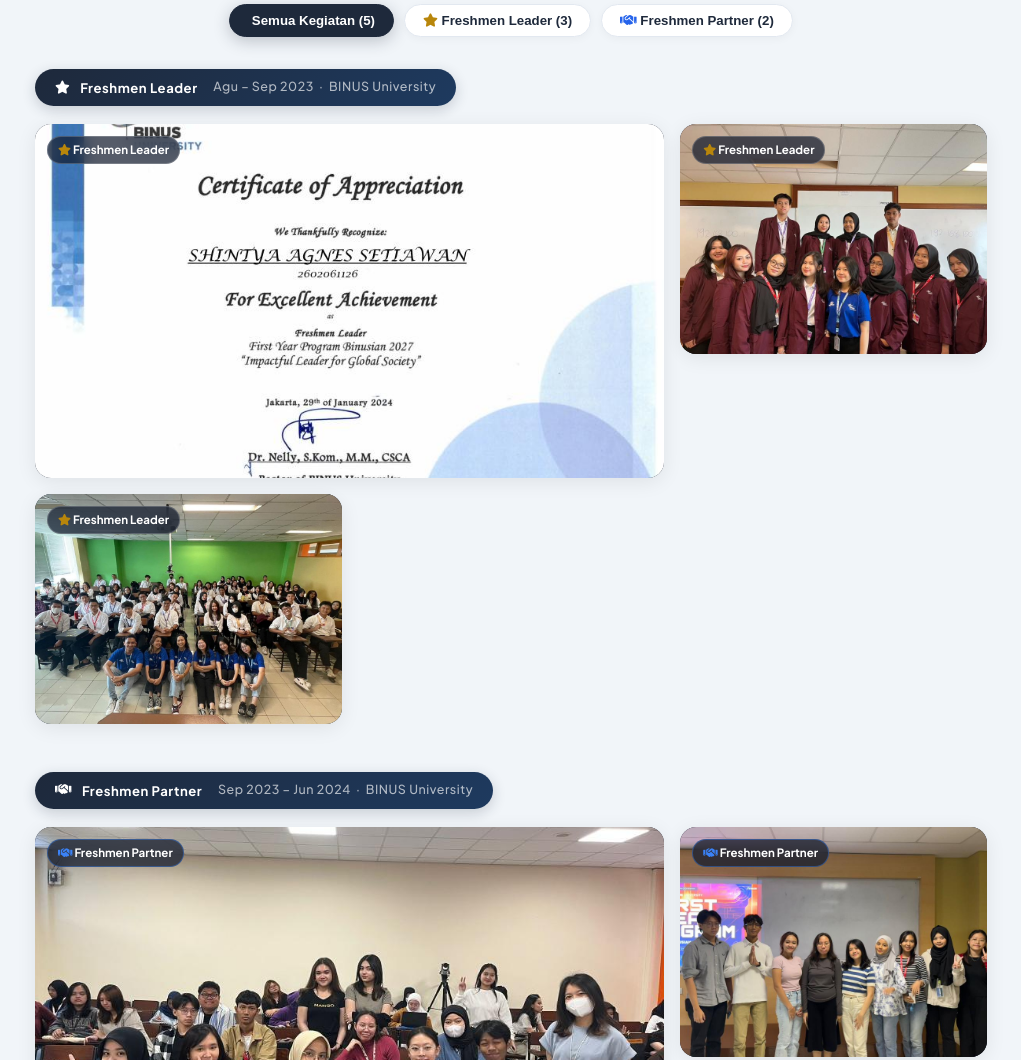
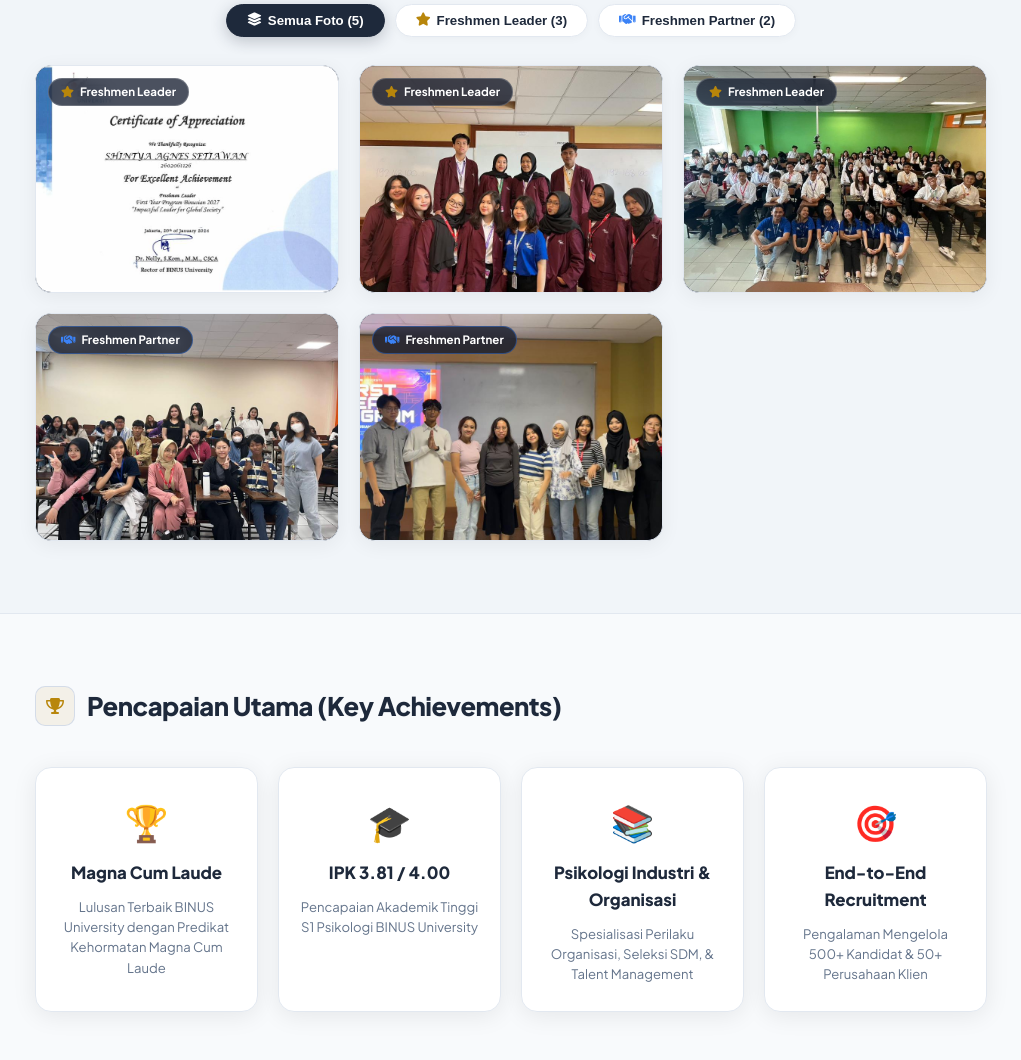
Before and after one commit to tius-su/shintya.agnes, a plain HTML site: page index.html in a window 1280 px wide. Shown: the part 3715-4775 px from the top of the page, without its empty margins (129-1150 px from the left). Drawn offline with Linux system fonts and the light colour scheme.

Commit message:
Add files via upload

```diff
--- a/index.html
+++ b/index.html
@@ -772,48 +772,43 @@
       box-shadow: 0 20px 50px rgba(0,0,0,0.5);
     }
 
-    /* ─── GALLERY ─────────────────────────────────────────────── */
+    /* ─── GALLERY (UNIFORM GRID & FILTER TABS) ──────────────── */
     #gallery { background: var(--bg2); }
     .gallery-filter-bar {
       display: flex; align-items: center; justify-content: center; gap: 10px;
-      flex-wrap: wrap; margin-bottom: 32px;
+      flex-wrap: wrap; margin-bottom: 28px;
     }
     .gallery-filter-btn {
       background: #fff; border: 1.5px solid var(--border);
       color: var(--navy); font-size: 0.83rem; font-weight: 600;
-      padding: 8px 18px; border-radius: 50px; cursor: pointer;
-      transition: all 0.25s ease; box-shadow: 0 2px 8px rgba(0,0,0,0.04);
+      padding: 8px 20px; border-radius: 50px; cursor: pointer;
+      transition: all 0.25s ease; box-shadow: 0 2px 8px rgba(0,0,0,0.03);
+      display: inline-flex; align-items: center; gap: 6px;
     }
     .gallery-filter-btn:hover { border-color: var(--blue); color: var(--blue); transform: translateY(-1px); }
     .gallery-filter-btn.active {
       background: var(--navy); border-color: var(--navy); color: #fff;
       box-shadow: 0 4px 16px rgba(30,41,59,0.25);
     }
-    .gallery-groups { display: flex; flex-direction: column; gap: 48px; }
-    .gallery-group-label {
-      display: inline-flex; align-items: center; gap: 10px;
-      background: linear-gradient(135deg, var(--navy) 0%, var(--navy3) 100%);
-      color: #fff; padding: 8px 20px; border-radius: 50px;
-      font-size: 0.82rem; font-weight: 700; letter-spacing: 0.04em;
-      margin-bottom: 18px; box-shadow: 0 4px 14px rgba(30,41,59,0.2);
-    }
-    .gallery-group-label .gl-period {
-      opacity: 0.65; font-weight: 500; font-size: 0.78rem;
-    }
     .gallery-grid {
       display: grid;
-      grid-template-columns: repeat(auto-fill, minmax(240px, 1fr));
-      gap: 16px;
+      grid-template-columns: repeat(3, 1fr);
+      gap: 20px;
     }
     .gallery-item {
       position: relative; border-radius: 16px; overflow: hidden;
-      cursor: pointer; aspect-ratio: 4/3;
-      box-shadow: 0 4px 20px rgba(0,0,0,0.08);
+      cursor: pointer; aspect-ratio: 4/3; width: 100%;
+      box-shadow: 0 4px 20px rgba(0,0,0,0.06);
+      border: 1px solid var(--border);
       transition: transform 0.35s cubic-bezier(0.16,1,0.3,1),
-                  box-shadow 0.35s ease;
+                  box-shadow 0.35s ease, border-color 0.35s ease;
       background: #0f172a;
     }
-    .gallery-item:hover { transform: translateY(-6px) scale(1.02); box-shadow: 0 16px 45px rgba(0,0,0,0.25); }
+    .gallery-item:hover {
+      transform: translateY(-6px);
+      box-shadow: 0 16px 45px rgba(37,99,235,0.18);
+      border-color: rgba(37,99,235,0.3);
+    }
     .gallery-item img {
       width: 100%; height: 100%; object-fit: cover;
       transition: transform 0.6s cubic-bezier(0.16,1,0.3,1);
@@ -822,30 +817,28 @@
     .gallery-item:hover img { transform: scale(1.08); }
     .gallery-badge {
       position: absolute; top: 12px; left: 12px; z-index: 2;
-      background: rgba(15, 23, 42, 0.7); backdrop-filter: blur(8px);
+      background: rgba(15, 23, 42, 0.75); backdrop-filter: blur(8px);
       color: #fff; font-size: 0.72rem; font-weight: 700;
-      padding: 4px 10px; border-radius: 50px; border: 1px solid rgba(255,255,255,0.2);
+      padding: 4px 12px; border-radius: 50px; border: 1px solid rgba(255,255,255,0.2);
     }
     .gallery-overlay {
       position: absolute; inset: 0;
-      background: linear-gradient(to top, rgba(15,23,42,0.85) 0%, rgba(15,23,42,0.2) 50%, transparent 100%);
+      background: linear-gradient(to top, rgba(15,23,42,0.88) 0%, rgba(15,23,42,0.25) 55%, transparent 100%);
       opacity: 0; transition: opacity 0.3s ease;
-      display: flex; flex-direction: column; justify-content: flex-end; padding: 16px;
+      display: flex; flex-direction: column; justify-content: flex-end; padding: 18px;
     }
     .gallery-item:hover .gallery-overlay { opacity: 1; }
     .gallery-overlay-inner {
       display: flex; align-items: center; justify-content: space-between;
-      color: #fff; font-size: 0.83rem; font-weight: 600;
-    }
-    .gallery-overlay-inner i { font-size: 1rem; color: var(--gold-lt); }
-    /* featured item — spans 2 cols on wider grid */
-    .gallery-item.featured {
-      grid-column: span 2;
-      aspect-ratio: 16/9;
-    }
-    @media (max-width: 600px) {
-      .gallery-item.featured { grid-column: span 1; aspect-ratio: 4/3; }
-      .gallery-grid { grid-template-columns: repeat(1, 1fr); gap: 14px; }
+      color: #fff; font-size: 0.85rem; font-weight: 700;
+    }
+    .gallery-overlay-inner i { font-size: 1.05rem; color: var(--gold-lt); }
+
+    @media (max-width: 992px) {
+      .gallery-grid { grid-template-columns: repeat(2, 1fr); gap: 16px; }
+    }
+    @media (max-width: 576px) {
+      .gallery-grid { grid-template-columns: 1fr; gap: 14px; }
       .gallery-filter-bar { gap: 6px; }
       .gallery-filter-btn { font-size: 0.78rem; padding: 6px 14px; }
     }
@@ -1310,23 +1303,17 @@
 
       <!-- Filter Bar -->
       <div class="gallery-filter-bar reveal">
-        <button type="button" class="gallery-filter-btn active" onclick="filterGallery('all', this)"><i class="fa-solid fa-grid-2"></i> Semua Kegiatan (5)</button>
+        <button type="button" class="gallery-filter-btn active" onclick="filterGallery('all', this)"><i class="fa-solid fa-layer-group"></i> Semua Foto (5)</button>
         <button type="button" class="gallery-filter-btn" onclick="filterGallery('fl', this)"><i class="fa-solid fa-star" style="color:var(--gold)"></i> Freshmen Leader (3)</button>
-        <button type="button" class="gallery-filter-btn" onclick="filterGallery('fp', this)"><i class="fa-solid fa-handshake" style="color:var(--blue)"></i> Freshmen Partner (2)</button>
-      </div>
-
-      <div class="gallery-groups">
-
-        <!-- Group 1: Freshmen Leader -->
-        <div class="reveal gallery-group-block" data-category="fl">
-          <div class="gallery-group-label">
-            <i class="fa-solid fa-star"></i>
-            Freshmen Leader &nbsp;<span class="gl-period">Agu – Sep 2023 &nbsp;·&nbsp; BINUS University</span>
-          </div>
-          <div class="gallery-grid">
-            <div class="gallery-item featured" onclick="openGalleryLightbox(this)" data-caption="Freshmen Leader – BINUS University 2023">
-              <span class="gallery-badge"><i class="fa-solid fa-star" style="color:var(--gold)"></i> Freshmen Leader</span>
-              <img src="Freshmen Leader/Freshmen Leader1.jpeg" alt="Freshmen Leader BINUS University" loading="lazy">
+        <button type="button" class="gallery-filter-btn" onclick="filterGallery('fp', this)"><i class="fa-solid fa-handshake" style="color:var(--blue-lt)"></i> Freshmen Partner (2)</button>
+      </div>
+
+      <!-- Unified Master Grid -->
+      <div class="gallery-grid reveal" id="gallery-grid-master">
+        <!-- Photo 1: Freshmen Leader 1 -->
+        <div class="gallery-item" data-category="fl" onclick="openGalleryLightbox(this)" data-caption="Freshmen Leader – BINUS University 2023">
+          <span class="gallery-badge"><i class="fa-solid fa-star" style="color:var(--gold); margin-right:4px;"></i> Freshmen Leader</span>
+          <img src="Freshmen Leader/Freshmen Leader1.jpeg" alt="Freshmen Leader BINUS University 2023" loading="lazy">
           <div class="gallery-overlay">
             <div class="gallery-overlay-inner">
               <span>Freshmen Leader 2023</span>
@@ -1334,9 +1321,11 @@
             </div>
           </div>
         </div>
-            <div class="gallery-item" onclick="openGalleryLightbox(this)" data-caption="Freshmen Leader – Kegiatan Orientasi Mahasiswa Baru 2023">
-              <span class="gallery-badge"><i class="fa-solid fa-star" style="color:var(--gold)"></i> Freshmen Leader</span>
-              <img src="Freshmen Leader/Freshmen Leader2.jpeg" alt="Freshmen Leader Kegiatan Orientasi" loading="lazy">
+
+        <!-- Photo 2: Freshmen Leader 2 -->
+        <div class="gallery-item" data-category="fl" onclick="openGalleryLightbox(this)" data-caption="Freshmen Leader – Kegiatan Orientasi Mahasiswa Baru 2023">
+          <span class="gallery-badge"><i class="fa-solid fa-star" style="color:var(--gold); margin-right:4px;"></i> Freshmen Leader</span>
+          <img src="Freshmen Leader/Freshmen Leader2.jpeg" alt="Freshmen Leader Kegiatan Orientasi 2023" loading="lazy">
           <div class="gallery-overlay">
             <div class="gallery-overlay-inner">
               <span>Kegiatan Orientasi 2023</span>
@@ -1344,9 +1333,11 @@
             </div>
           </div>
         </div>
-            <div class="gallery-item" onclick="openGalleryLightbox(this)" data-caption="Freshmen Leader – Tim Leader &amp; Panitia FYP 2023">
-              <span class="gallery-badge"><i class="fa-solid fa-star" style="color:var(--gold)"></i> Freshmen Leader</span>
-              <img src="Freshmen Leader/Freshmen Leader3.jpeg" alt="Freshmen Leader Tim Orientasi" loading="lazy">
+
+        <!-- Photo 3: Freshmen Leader 3 -->
+        <div class="gallery-item" data-category="fl" onclick="openGalleryLightbox(this)" data-caption="Freshmen Leader – Tim Leader &amp; Panitia FYP 2023">
+          <span class="gallery-badge"><i class="fa-solid fa-star" style="color:var(--gold); margin-right:4px;"></i> Freshmen Leader</span>
+          <img src="Freshmen Leader/Freshmen Leader3.jpeg" alt="Freshmen Leader Tim FYP 2023" loading="lazy">
           <div class="gallery-overlay">
             <div class="gallery-overlay-inner">
               <span>Tim Leader FYP 2023</span>
@@ -1354,35 +1345,27 @@
             </div>
           </div>
         </div>
-          </div>
-        </div>
-
-        <!-- Group 2: Freshmen Partner -->
-        <div class="reveal gallery-group-block" data-category="fp">
-          <div class="gallery-group-label">
-            <i class="fa-solid fa-handshake"></i>
-            Freshmen Partner &nbsp;<span class="gl-period">Sep 2023 – Jun 2024 &nbsp;·&nbsp; BINUS University</span>
-          </div>
-          <div class="gallery-grid">
-            <div class="gallery-item featured" onclick="openGalleryLightbox(this)" data-caption="Freshmen Partner – Mentoring &amp; Pendampingan Mahasiswa Baru">
-              <span class="gallery-badge" style="border-color:rgba(59,130,246,0.4)"><i class="fa-solid fa-handshake" style="color:var(--blue-lt)"></i> Freshmen Partner</span>
-              <img src="Freshmen Partner/Freshmen Partner.jpeg" alt="Freshmen Partner Mentoring Mahasiswa Baru" loading="lazy">
+
+        <!-- Photo 4: Freshmen Partner 1 -->
+        <div class="gallery-item" data-category="fp" onclick="openGalleryLightbox(this)" data-caption="Freshmen Partner – Mentoring &amp; Pendampingan Mahasiswa Baru">
+          <span class="gallery-badge" style="border-color:rgba(59,130,246,0.4);"><i class="fa-solid fa-handshake" style="color:var(--blue-lt); margin-right:4px;"></i> Freshmen Partner</span>
+          <img src="Freshmen Partner/Freshmen Partner.jpeg" alt="Freshmen Partner Mentoring 2023" loading="lazy">
           <div class="gallery-overlay">
             <div class="gallery-overlay-inner">
-                  <span>Mentoring &amp; Pendampingan</span>
+              <span>Mentoring Mahasiswa Baru</span>
               <i class="fa-solid fa-magnifying-glass-plus"></i>
             </div>
           </div>
         </div>
-            <div class="gallery-item" onclick="openGalleryLightbox(this)" data-caption="Freshmen Partner – Sesi Bimbingan &amp; Diskusi Akademik 2024">
-              <span class="gallery-badge" style="border-color:rgba(59,130,246,0.4)"><i class="fa-solid fa-handshake" style="color:var(--blue-lt)"></i> Freshmen Partner</span>
-              <img src="Freshmen Partner/Freshmen Partner1.jpeg" alt="Freshmen Partner Bimbingan Akademik" loading="lazy">
+
+        <!-- Photo 5: Freshmen Partner 2 -->
+        <div class="gallery-item" data-category="fp" onclick="openGalleryLightbox(this)" data-caption="Freshmen Partner – Sesi Bimbingan &amp; Diskusi Akademik 2024">
+          <span class="gallery-badge" style="border-color:rgba(59,130,246,0.4);"><i class="fa-solid fa-handshake" style="color:var(--blue-lt); margin-right:4px;"></i> Freshmen Partner</span>
+          <img src="Freshmen Partner/Freshmen Partner1.jpeg" alt="Freshmen Partner Bimbingan Akademik 2024" loading="lazy">
           <div class="gallery-overlay">
             <div class="gallery-overlay-inner">
               <span>Bimbingan Akademik 2024</span>
               <i class="fa-solid fa-magnifying-glass-plus"></i>
-                </div>
-              </div>
             </div>
           </div>
         </div>
@@ -1970,11 +1953,11 @@
       document.querySelectorAll('.gallery-filter-btn').forEach(btn => btn.classList.remove('active'));
       if (btnEl) btnEl.classList.add('active');
 
-      document.querySelectorAll('.gallery-group-block').forEach(group => {
-        if (category === 'all' || group.getAttribute('data-category') === category) {
-          group.style.display = 'block';
+      document.querySelectorAll('#gallery-grid-master .gallery-item').forEach(item => {
+        if (category === 'all' || item.getAttribute('data-category') === category) {
+          item.style.display = 'block';
         } else {
-          group.style.display = 'none';
+          item.style.display = 'none';
         }
       });
     }
```
Lines whose indentation alone changed are shown as unchanged.
